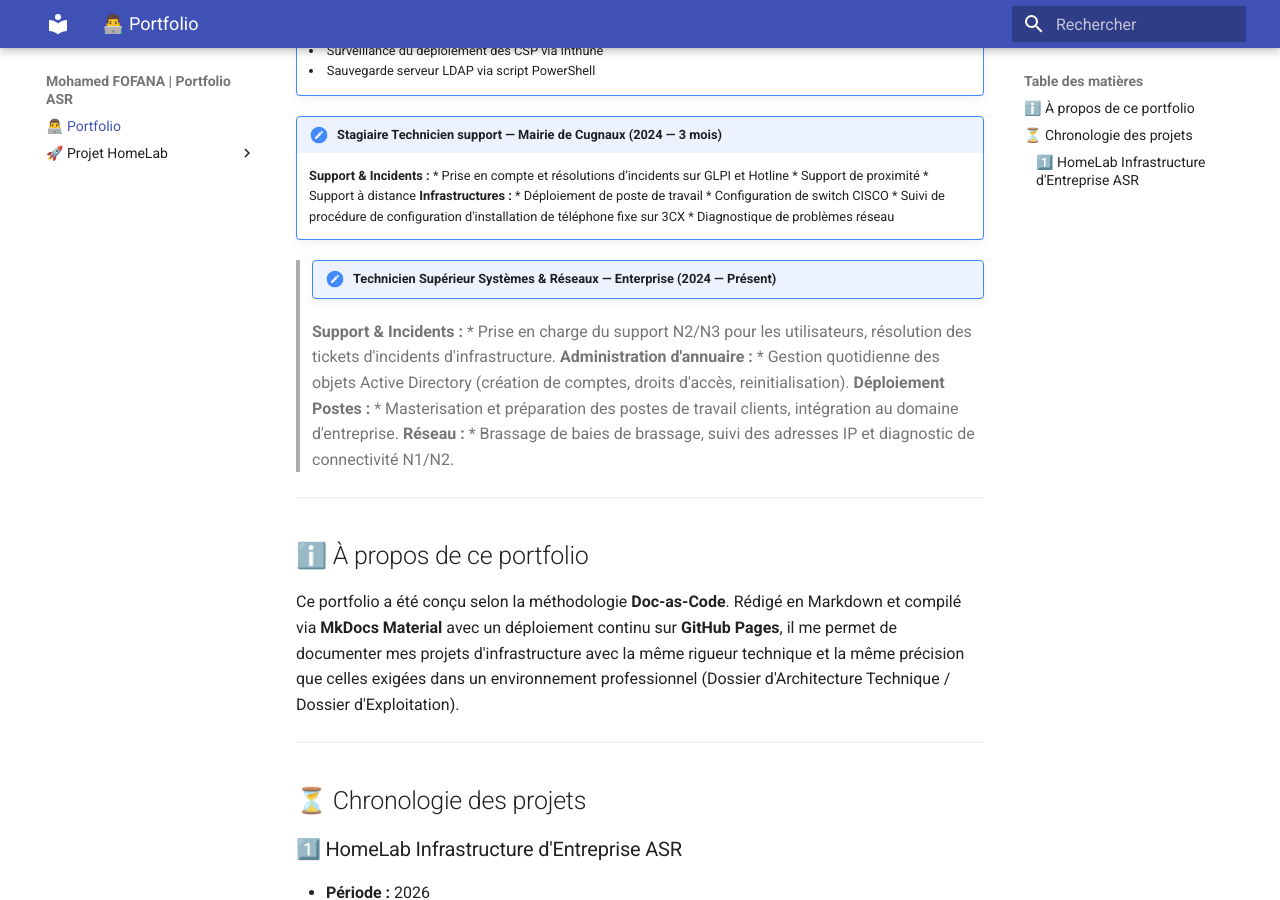
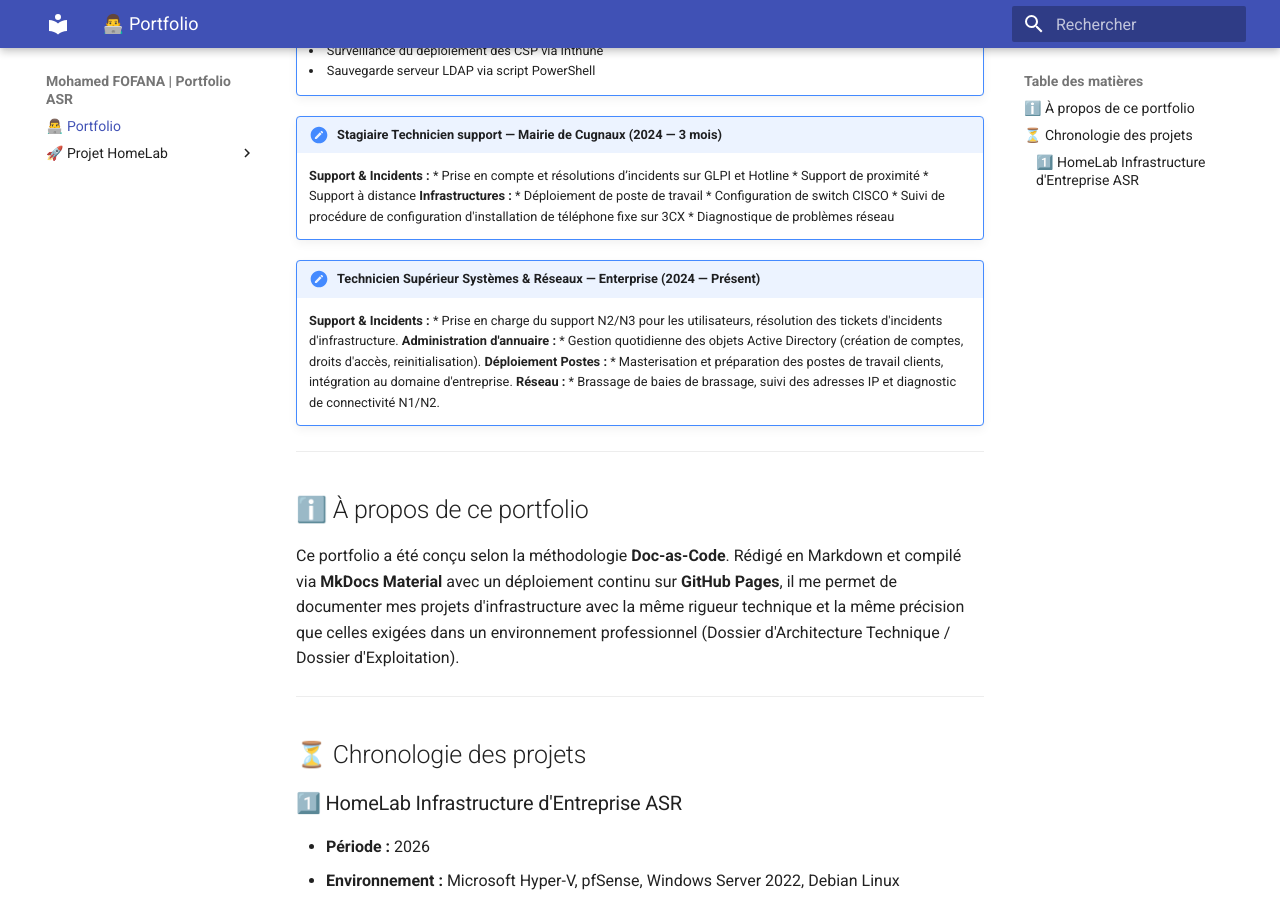
Before and after one commit to mohamedfofana/HomeLab, an MkDocs documentation site: the page built from docs/index.md, in a window 1280 px wide and 900 px high, scrolled down 1567 px. Built offline with MkDocs 1.6.1 and Material for MkDocs 9.7.7, drawn with Linux system fonts in a browser that asks for light colours.

```diff
--- a/docs/index.md
+++ b/docs/index.md
@@ -109,15 +109,15 @@
     * Suivi de procédure de configuration d'installation de téléphone fixe sur 3CX
     * Diagnostique de problèmes réseau
 
->!!! note "Technicien Supérieur Systèmes & Réseaux — Enterprise (2024 — Présent)"
->    **Support & Incidents :**
->    * Prise en charge du support N2/N3 pour les utilisateurs, résolution des tickets d'incidents d'infrastructure.
->    **Administration d'annuaire :**
->    * Gestion quotidienne des objets Active Directory (création de comptes, droits d'accès, reinitialisation).
->    **Déploiement Postes :**
->    * Masterisation et préparation des postes de travail clients, intégration au domaine d'entreprise.
->    **Réseau :**
->    * Brassage de baies de brassage, suivi des adresses IP et diagnostic de connectivité N1/N2.
+!!! note "Technicien Supérieur Systèmes & Réseaux — Enterprise (2024 — Présent)"
+    **Support & Incidents :**
+      * Prise en charge du support N2/N3 pour les utilisateurs, résolution des tickets d'incidents d'infrastructure.
+    **Administration d'annuaire :**
+      * Gestion quotidienne des objets Active Directory (création de comptes, droits d'accès, reinitialisation).
+    **Déploiement Postes :**
+      * Masterisation et préparation des postes de travail clients, intégration au domaine d'entreprise.
+    **Réseau :**
+      * Brassage de baies de brassage, suivi des adresses IP et diagnostic de connectivité N1/N2.
 ---
 
 ## ℹ️ À propos de ce portfolio
```
